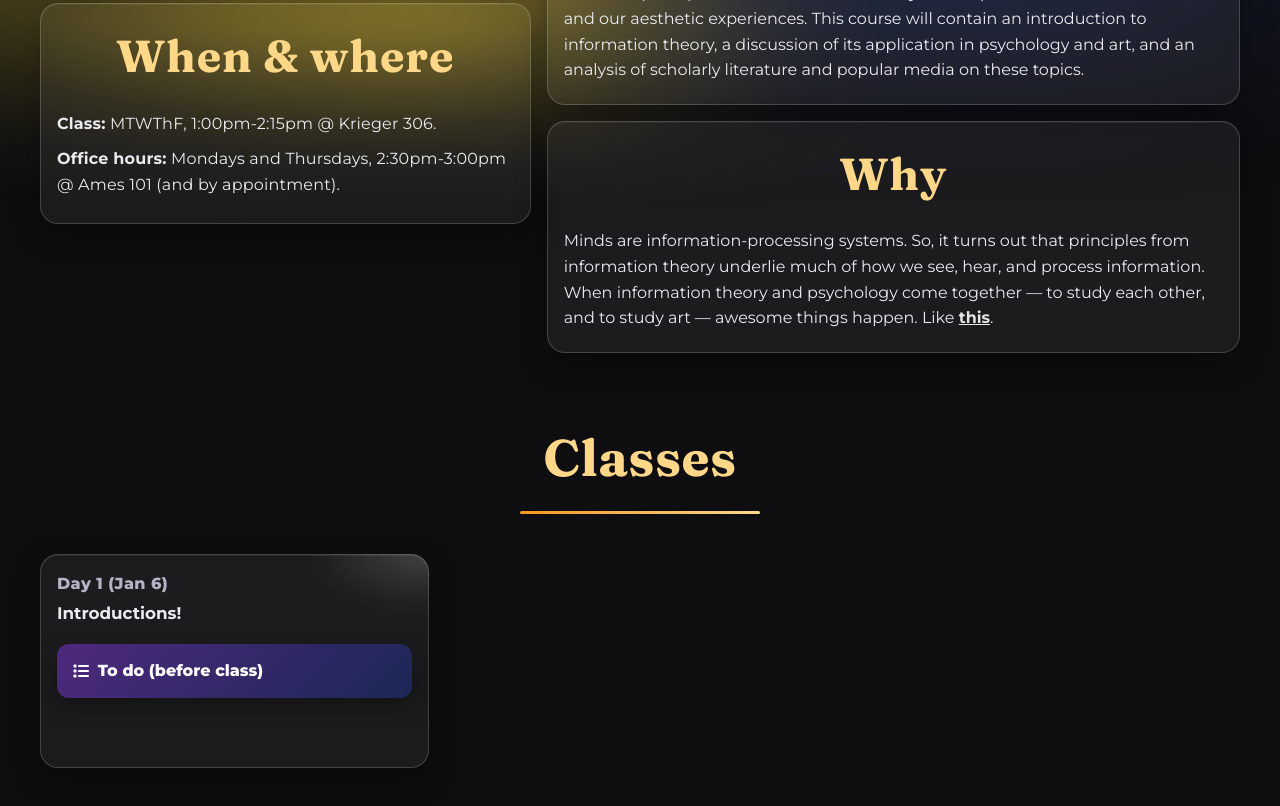
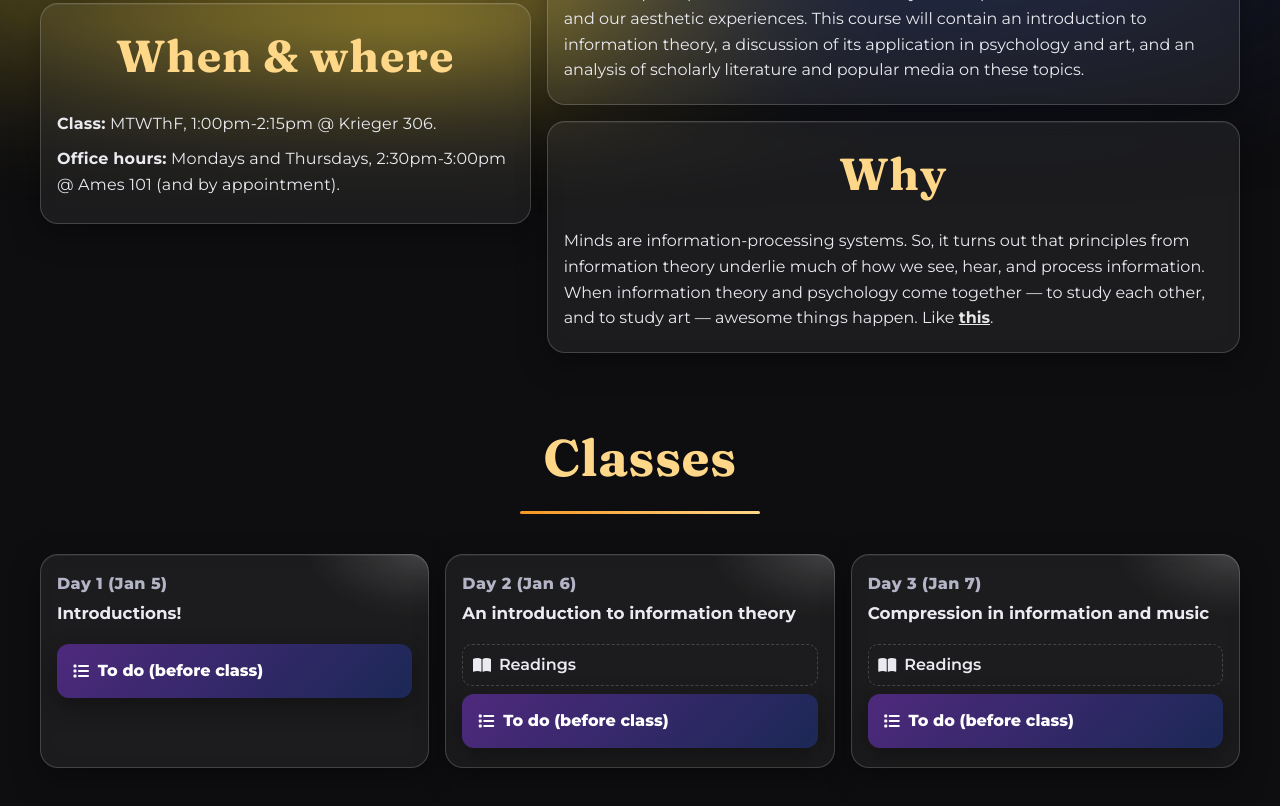
Before and after one commit to artofinformation/artofinformation.github.io, a plain HTML site: page index.html in a window 1280 px wide. Shown: the part 1097-1903 px from the top of the page. Drawn offline with Linux system fonts and the light colour scheme.

Commit message:
add first days of material

```diff
--- a/index.html
+++ b/index.html
@@ -112,11 +112,33 @@
       {
         day: 1,
         title: "Introductions!",
-        date: "Jan 6",
+        date: "Jan 5",
         buttons: [
           { preset: "todo", content: `Read the syllabus (available <a href="files/syllabus.pdf" target="_blank">here</a>)!` }
         ]
       },
+
+      {
+        day: 2,
+        title: "An introduction to information theory",
+        date: "Jan 6",
+        buttons: [
+          { preset: "todo_readings", content: `Read Chapter 1 of <i>The Information: A history, a theory, a flood</i> by James Gleick, available <a href="files/readings/01_Gleick.pdf" target="_blank">here</a>.`},
+          { preset: "todo", content: `Reading response about the chapter (available <a href="https://jhu.instructure.com/courses/116130/assignments/1156646" target="_blank">here</a>).`}
+        ]
+      },
+
+      {
+        day: 3,
+        title: "Compression in information and music",
+        date: "Jan 7",
+        buttons: [
+          { preset: "todo_readings", content: `<ul> <li> <a href="https://pudding.cool/2017/05/song-repetition/" target="_blank">This</a> Pudding article. </li>
+                                                    <li> <a href="https://pitchfork.com/features/resonant-frequency/6327-resonant-frequency-36/" target="_blank">This</a> Pitchfork article. </li></ul>`},
+          { preset: "todo", content: `Share your most and least compressible songs (instructions + submission <a href = "https://jhu.instructure.com/courses/116130/assignments/1156728" target="_blank">here</a>).`}
+        ]
+      },
+
 
     ];
 
--- a/style.css
+++ b/style.css
@@ -415,6 +415,7 @@ details.todo[open] .todo-bubble {
 .class-card { overflow: visible; }
 .linkrow details.todo {
   display: inline-block;
+  flex-basis: 100%;
 }
 .linkrow details.todo.todo-main{
   flex-basis: 100%;
@@ -425,7 +426,7 @@ details.todo[open] .todo-bubble {
   list-style: none;         /* hide default marker in some browsers */
 }
 details.todo > summary {
-  display: inline-flex;
+  display: flex;
   align-items: center;
   gap: .5rem;
   font-weight: 600;
```
Also changed, not shown: 1 other file.
